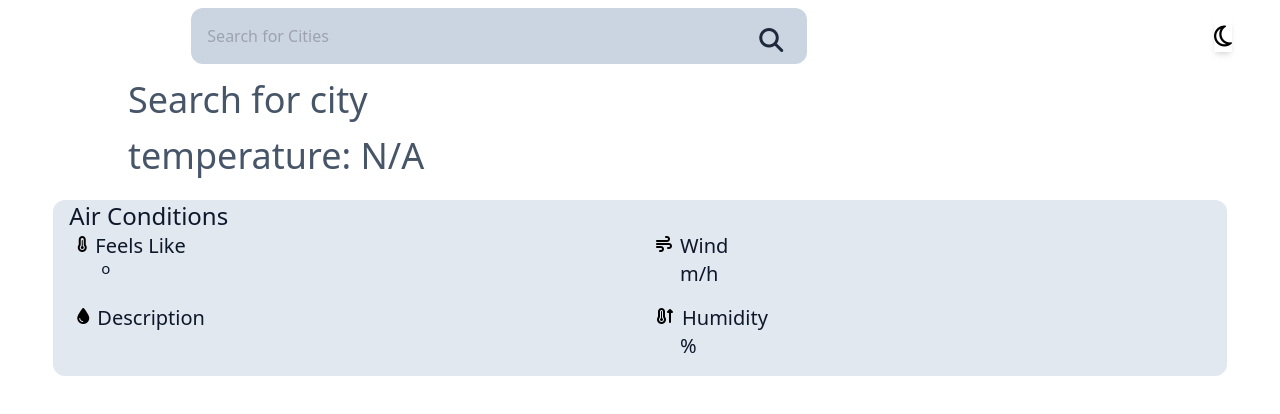
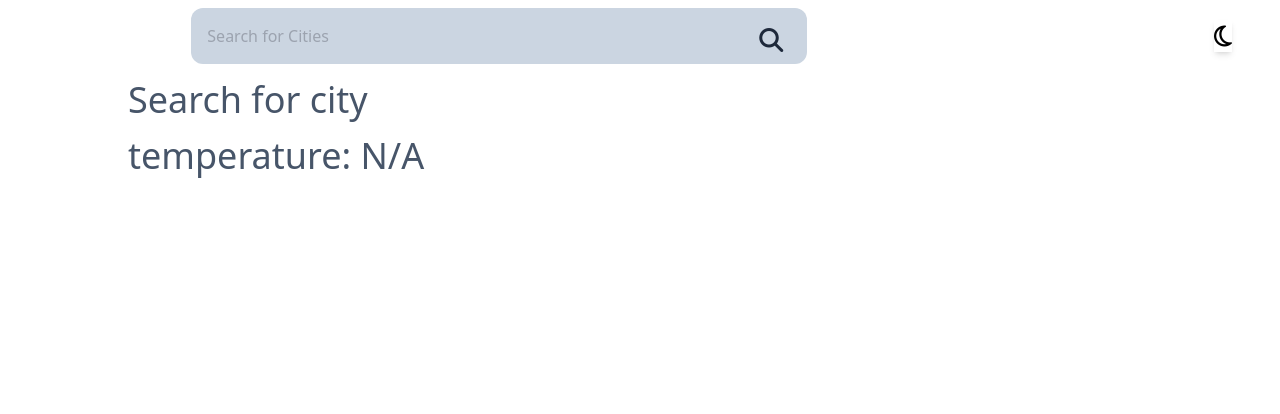
Before and after one commit to saeedyussif663/weather-app, a React (Create React App) app: page / in a window 1280 px wide. Shown: the top 414 px of the page. Built offline with nearby package versions, Linux system fonts and the light colour scheme.

Commit message:
fixed an error regarding the ui

```diff
--- a/src/App.js
+++ b/src/App.js
@@ -34,7 +34,7 @@ function App() {
       <SearchBar />
      <City />
      {error.isError && <ErrorModal/>}
-     { !error.isError &&<AirConditions />}
+     { weatherDetails.temperature && !error.isError ? <AirConditions /> : ''}
       </>
       }
       </div>
```
